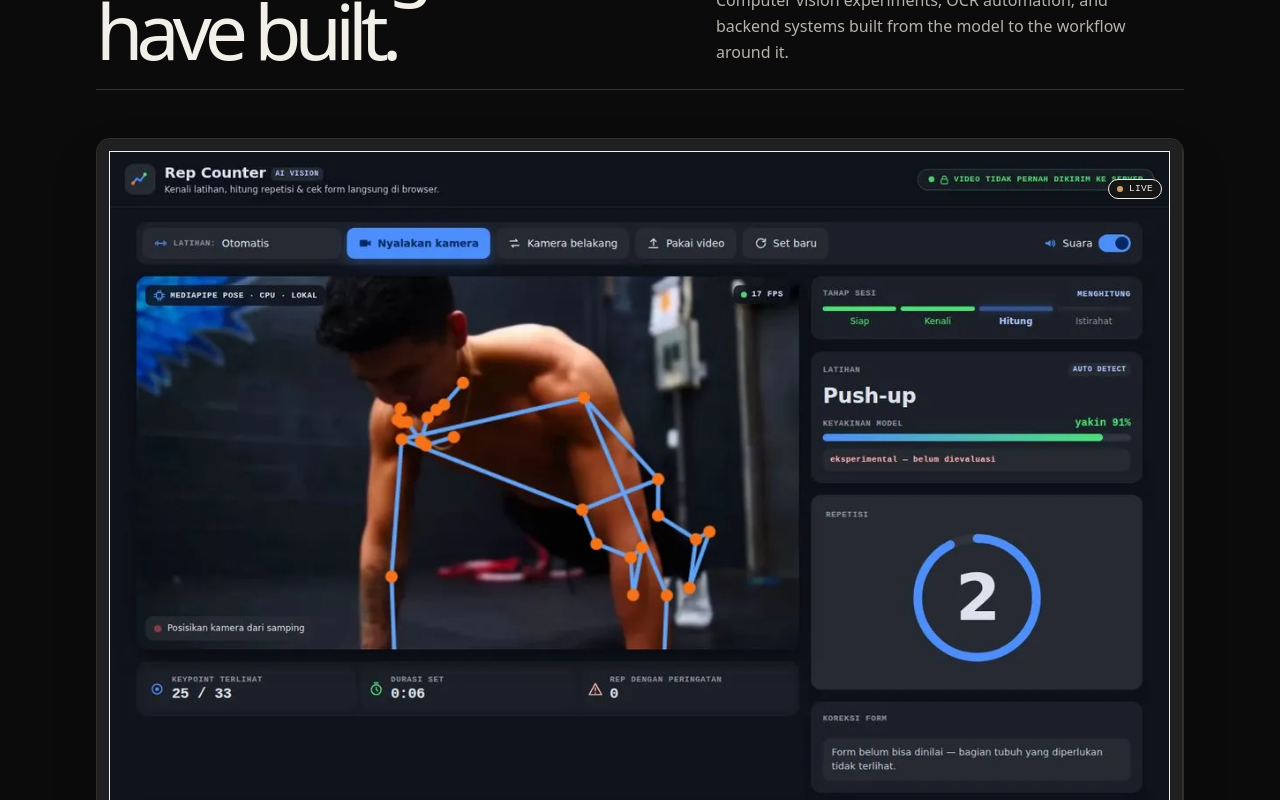
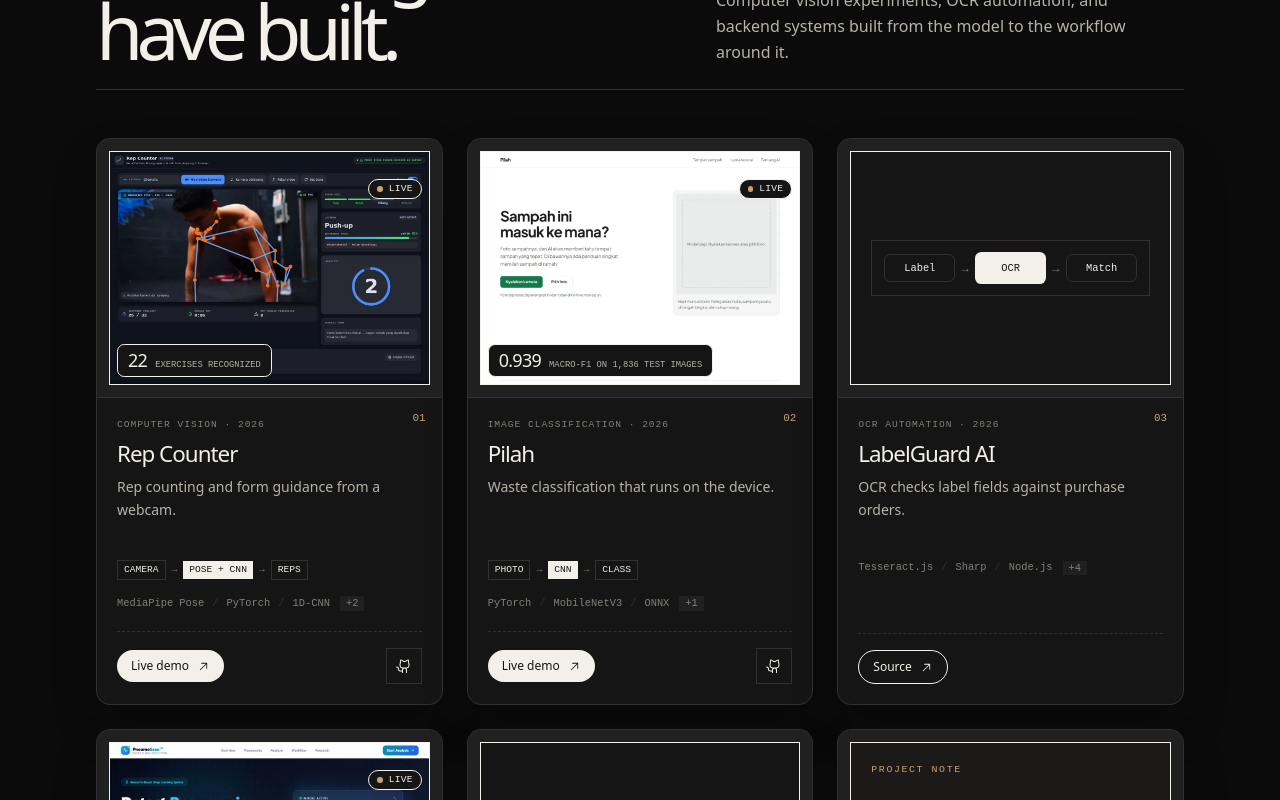
Before and after one commit to gilbertusk/portfolio, a React (Vite) app: page / in a window 1280 px wide. Shown: the part 2140-2940 px from the top of the page. Built offline with nearby package versions, Linux system fonts and the light colour scheme.

Commit message:
Normalize project preview layout and card rhythm

```diff
--- a/src/index.css
+++ b/src/index.css
@@ -691,3 +691,49 @@
   .contact-content > *, .contact-direct { min-width: 0; }
   .contact-email-link { max-width: 100%; font-size: clamp(1.15rem, 2.1vw, 2rem); letter-spacing: -0.055em; line-height: 1.12; overflow-wrap: anywhere; word-break: break-word; }
 }
+
+@layer components {
+  /* Keep every project on one visual system so the collection reads as a portfolio, not a collage. */
+  .project-grid { grid-template-columns: repeat(3, minmax(0, 1fr)); gap: 1.5rem; }
+  .project-card,
+  .project-card-featured {
+    display: flex;
+    grid-column: auto;
+    min-width: 0;
+    flex-direction: column;
+  }
+  .project-card-featured { display: flex; grid-template-columns: none; }
+  .project-card .project-visual-mat,
+  .project-card-featured .project-visual-mat {
+    aspect-ratio: 16 / 10;
+    min-height: 0;
+    border-right: 0;
+    border-bottom: 0;
+  }
+  .project-card .project-visual-frame,
+  .project-card-featured .project-visual-frame { inset: 0; }
+  .project-card > div:last-child,
+  .project-card-featured > div:last-child {
+    min-height: 12rem;
+    justify-content: flex-start;
+    padding: 1.15rem 1.2rem 1.3rem;
+  }
+  .project-card h3,
+  .project-card-featured h3 {
+    max-width: none;
+    font-size: clamp(1.2rem, 1.7vw, 1.55rem);
+    line-height: 1;
+    text-wrap: balance;
+  }
+  .project-card .project-footer { margin-top: auto; }
+
+  @media (min-width: 768px) and (max-width: 1100px) {
+    .project-grid { grid-template-columns: repeat(2, minmax(0, 1fr)); }
+  }
+
+  @media (max-width: 767px) {
+    .project-grid { grid-template-columns: 1fr; gap: 1.25rem; }
+    .project-card > div:last-child,
+    .project-card-featured > div:last-child { min-height: 0; }
+  }
+}
```
